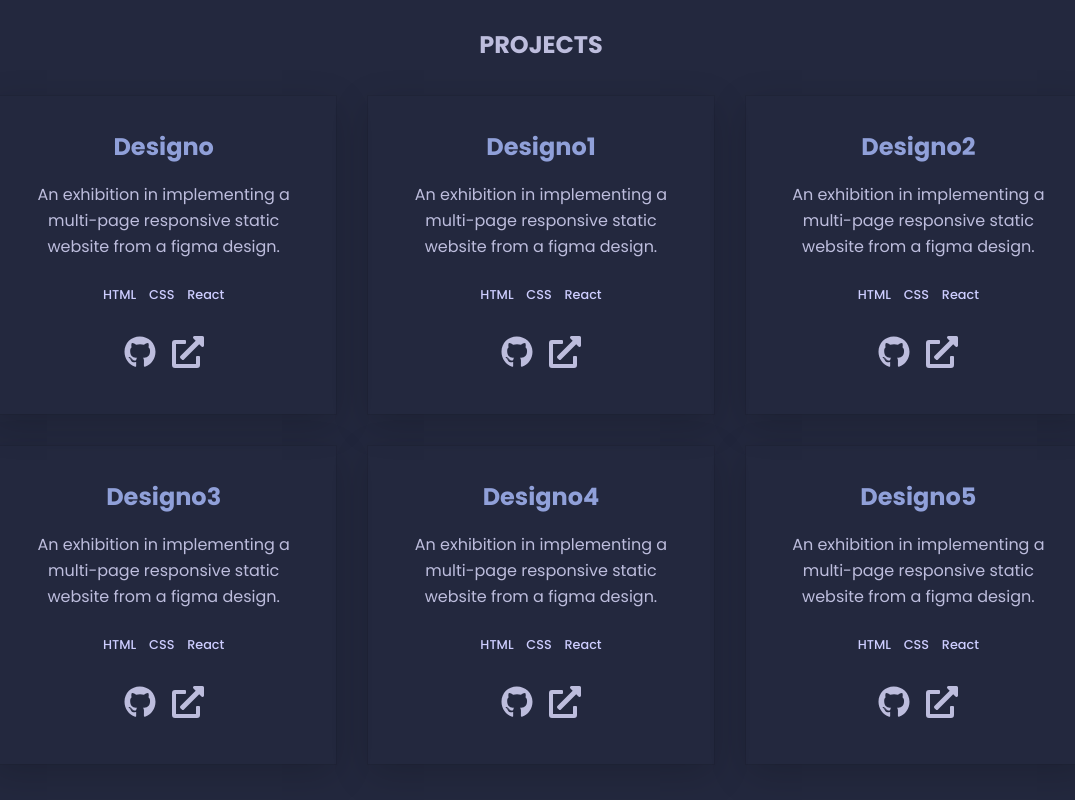
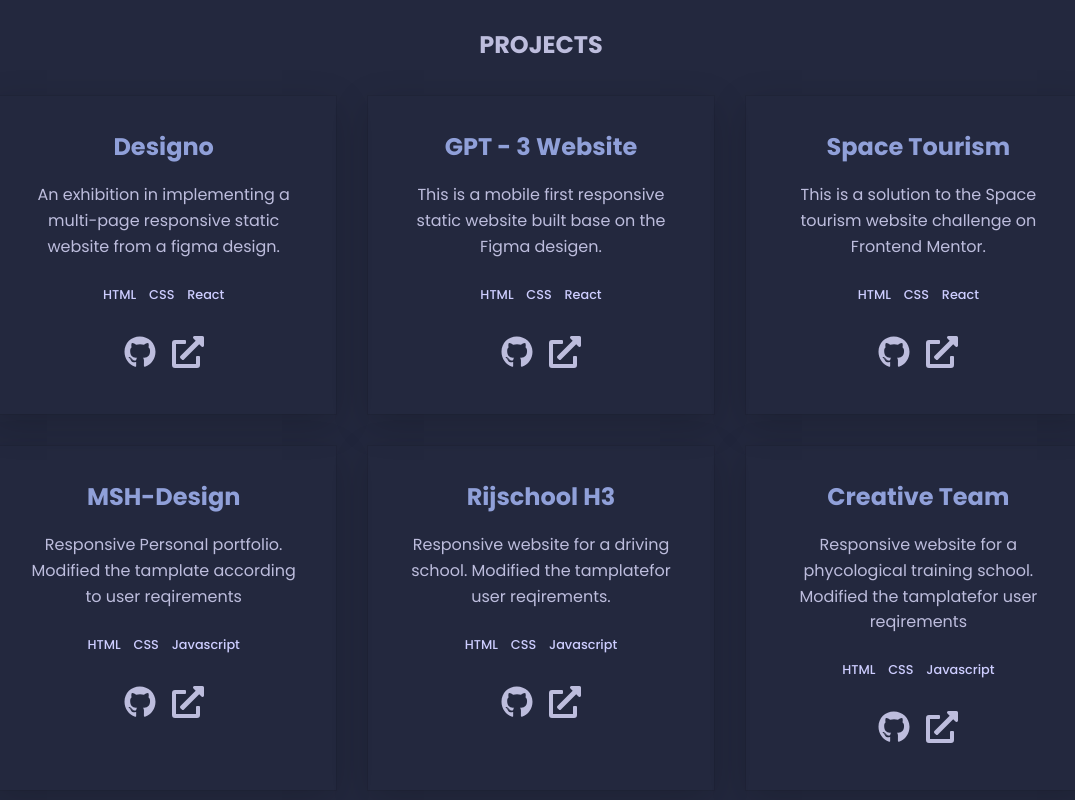
Before and after one commit to leomacode/portfolio, a React (Create React App) app: page / in a window 1280 px wide. Shown: the part 480-1280 px from the top of the page, without its empty margins (99-1174 px from the left). Built offline with nearby package versions, Linux system fonts and the light colour scheme.

Commit message:
complete skills and other sections

```diff
--- a/public/index.html
+++ b/public/index.html
@@ -24,7 +24,7 @@
       work correctly both with client-side routing and a non-root public URL.
       Learn how to configure a non-root public URL by running `npm run build`.
     -->
-    <title>React App</title>
+    <title>Leo Ma Portfolio</title>
   </head>
   <body>
     <noscript>You need to enable JavaScript to run this app.</noscript>
--- a/src/components/ProjectCard.js
+++ b/src/components/ProjectCard.js
@@ -3,15 +3,17 @@ import "./projectCard.css";
 import { IconLink } from "../components";
 import { FaExternalLinkAlt, FaGithub } from "react-icons/fa";
 
-function ProjectCard({ name, description, githubPath, livePath }) {
+function ProjectCard({ name, description, githubPath, livePath, stack }) {
   return (
     <div className="project">
       <h3 className="text-h3 project__title capitalize">{name}</h3>
       <p className="project__description">{description}</p>
       <ul className="project__stack">
-        <li className="project__stack-item">HTML</li>
-        <li className="project__stack-item">CSS</li>
-        <li className="project__stack-item">React</li>
+        {stack.map((name) => (
+          <li key={name} className="project__stack-item">
+            {name}
+          </li>
+        ))}
       </ul>
 
       <div className="project__icon-links flex">
--- a/src/sections/Projects.js
+++ b/src/sections/Projects.js
@@ -9,41 +9,47 @@ const projects = [
       "An exhibition in implementing a multi-page responsive static website from a figma design.",
     githubPath: "https://github.com/leomacode/designo/",
     livePath: "https://festive-swirles-8aecae.netlify.app",
+    stack: ["HTML", "CSS", "React"],
   },
   {
-    name: "designo1",
+    name: "GPT - 3 website",
     description:
-      "An exhibition in implementing a multi-page responsive static website from a figma design.",
-    githubPath: "https://github.com/leomacode/designo/",
-    livePath: "https://festive-swirles-8aecae.netlify.app",
+      "This is a mobile first responsive static website built base on the Figma desigen.",
+    githubPath: "https://github.com/leomacode/gpt3-official-website",
+    livePath: "https://zen-borg-d8002e.netlify.app/",
+    stack: ["HTML", "CSS", "React"],
   },
   {
-    name: "designo2",
+    name: "Space tourism",
     description:
-      "An exhibition in implementing a multi-page responsive static website from a figma design.",
-    githubPath: "https://github.com/leomacode/designo/",
-    livePath: "https://festive-swirles-8aecae.netlify.app",
+      "This is a solution to the Space tourism website challenge on Frontend Mentor.",
+    githubPath: "https://github.com/leomacode/space-tourism-website-react",
+    livePath: "https://distracted-hamilton-6ab835.netlify.app/",
+    stack: ["HTML", "CSS", "React"],
   },
   {
-    name: "designo3",
+    name: "MSH-Design",
     description:
-      "An exhibition in implementing a multi-page responsive static website from a figma design.",
-    githubPath: "https://github.com/leomacode/designo/",
-    livePath: "https://festive-swirles-8aecae.netlify.app",
+      "Responsive Personal portfolio. Modified the tamplate according to user reqirements ",
+    githubPath: "https://github.com/leomacode/MSH-Design",
+    livePath: "https://dreamy-wright-2b4b2e.netlify.app/",
+    stack: ["HTML", "CSS", "Javascript"],
   },
   {
-    name: "designo4",
+    name: "Rijschool H3",
     description:
-      "An exhibition in implementing a multi-page responsive static website from a figma design.",
-    githubPath: "https://github.com/leomacode/designo/",
-    livePath: "https://festive-swirles-8aecae.netlify.app",
+      "Responsive website for a driving school. Modified the tamplatefor user reqirements.",
+    githubPath: "https://github.com/leomacode/Driving-School-",
+    livePath: "http://rijschoolh3.nl/",
+    stack: ["HTML", "CSS", "Javascript"],
   },
   {
-    name: "designo5",
+    name: "Creative Team",
     description:
-      "An exhibition in implementing a multi-page responsive static website from a figma design.",
-    githubPath: "https://github.com/leomacode/designo/",
-    livePath: "https://festive-swirles-8aecae.netlify.app",
+      "Responsive website for a phycological training school. Modified the tamplatefor user reqirements",
+    githubPath: "https://github.com/leomacode/creative_trigger_team",
+    livePath: "https://wizardly-jepsen-6e733d.netlify.app/",
+    stack: ["HTML", "CSS", "Javascript"],
   },
 ];
 
@@ -52,13 +58,14 @@ function Projects() {
     <section id="projects" className="projects section-margin-top">
       <SectionTitle title="Projects" />
       <div className="projects-collection">
-        {projects.map(({ name, description, githubPath, livePath }) => (
+        {projects.map(({ name, description, githubPath, livePath, stack }) => (
           <ProjectCard
             key={name}
             name={name}
             description={description}
             githubPath={githubPath}
             livePath={livePath}
+            stack={stack}
           />
         ))}
       </div>
--- a/src/sections/Skills.js
+++ b/src/sections/Skills.js
@@ -12,6 +12,8 @@ const skilldata = [
   "Redux",
   "Veux",
   "Git",
+  "npm",
+  "yarn",
   "Unit Test",
   "React Testing Library",
   "Node.js",
--- a/src/sections/footer.css
+++ b/src/sections/footer.css
@@ -2,6 +2,4 @@
   height: 8rem;
   justify-content: center;
   align-items: center;
-  /* background: var(--clr-fg);
-  color: var(--clr-bg); */
 }
--- a/src/sections/intro.css
+++ b/src/sections/intro.css
@@ -14,6 +14,7 @@
   position: relative;
   color: var(--clr-primary);
 }
+
 .about__name::after,
 .about__name::before {
   content: "";
```
Also changed, not shown: 1 other file (tests, documents, lock files or other folders).
